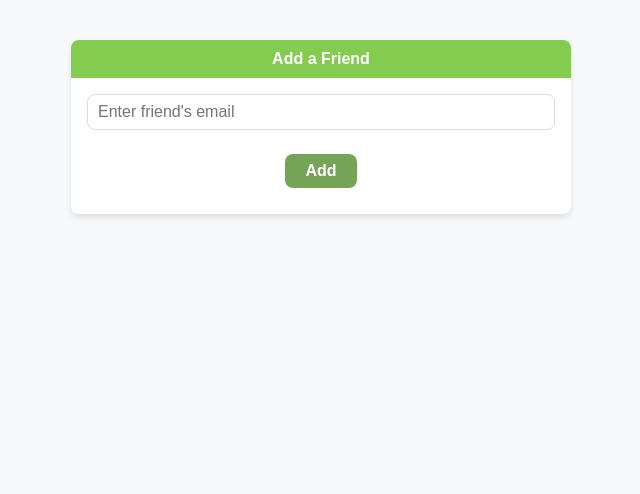
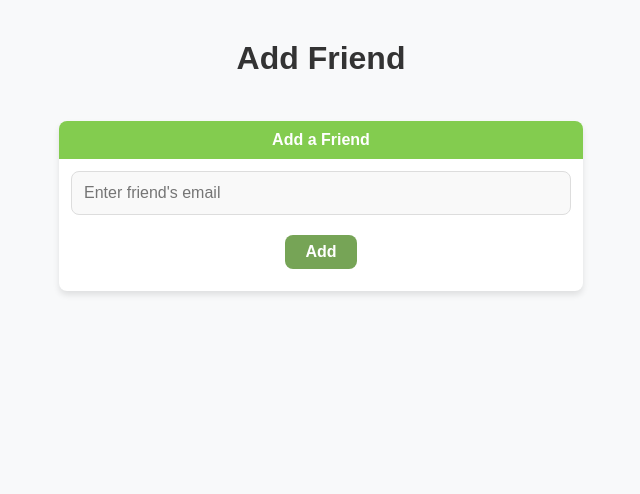
Before and after one commit to PedroFlores1996/Xchange, a Flask app: page /user/friend-form in a window 1280 px wide. Shown: the top 494 px of the page, without its empty margins (319-959 px from the left). Run offline with Flask 3, Linux system fonts and the light colour scheme; the visitor is signed in with stand-in values (Sample User, id 1); parts of the project's set-up code (start-up, migrations or seed data) failed here and were passed over.

Commit message:
make add group users/friends forms consistent

```diff
--- a/app/templates/user/add_friend_form.html
+++ b/app/templates/user/add_friend_form.html
@@ -2,7 +2,8 @@
 <html lang="en">
 <head>
     <meta charset="UTF-8">
-    <title>Add a Friend</title>
+    <meta name="viewport" content="width=device-width, initial-scale=1.0">
+    <title>Add Friend</title>
     <style>
         body {
             font-family: 'Poppins', sans-serif;
@@ -11,43 +12,47 @@
             padding: 0;
         }
         .container {
-            margin-top: 40px;
+            max-width: 500px;
+            margin: 40px auto;
+            padding: 0 16px;
             display: flex;
             flex-direction: column;
+            gap: 16px;
             align-items: center;
         }
         .card {
             width: 100%;
-            max-width: 500px;
-            margin: 0 auto;
             box-shadow: 0 4px 6px rgba(0, 0, 0, 0.1);
             border-radius: 8px;
             background-color: #fff;
+            padding: 12px;
         }
         .card-header {
             background-color: #83cc4f;
             color: #fff;
-            padding: 10px;
+            padding: 10px 14px;
             font-size: 1rem;
             text-align: center;
             font-weight: 600;
             border-radius: 8px 8px 0 0;
+            margin: -12px -12px 12px -12px;
         }
-        .add-friend-form {
-            width: 100%;
-            padding: 16px;
-            box-sizing: border-box;
-            display: flex;
-            flex-direction: column;
-            align-items: stretch;
+        .form-group {
+            margin-bottom: 12px;
         }
         .form-control {
-            padding: 8px 10px;
+            width: 100%;
+            padding: 12px;
             border: 1px solid #ddd;
             border-radius: 8px;
             font-size: 1rem;
-            margin-bottom: 14px;
             box-sizing: border-box;
+            background: #f9f9f9;
+        }
+        .form-control:focus {
+            outline: none;
+            border-color: #83cc4f;
+            background: #fff;
         }
         .btn {
             background-color: #76a456;
@@ -100,15 +105,13 @@
             text-decoration: none;
         }
         .flash-messages {
-            max-width: 400px;
-            margin: 0 auto 20px auto;
-            padding: 0 16px;
+            width: 100%;
+            margin-bottom: 20px;
         }
         .flash-message {
             padding: 12px 16px;
             border-radius: 8px;
             margin-bottom: 10px;
-            font-size: 0.95rem;
             font-weight: 500;
         }
         .flash-success {
@@ -131,6 +134,15 @@
             color: #0c5460;
             border: 1px solid #bee5eb;
         }
+        .group-info {
+            text-align: center;
+            margin-bottom: 20px;
+            color: #6c757d;
+        }
+        .group-info h1 {
+            color: #333;
+            margin: 0 0 8px 0;
+        }
     </style>
 </head>
 <body>
@@ -148,16 +160,26 @@
             {% endif %}
         {% endwith %}
 
+        <!-- Group Info Header -->
+        <div class="group-info">
+            <h1>Add Friend</h1>
+        </div>
+
         <div class="card">
             <div class="card-header">Add a Friend</div>
-            <form action="{{ url_for('user.friends') }}" method="post" class="add-friend-form">
-                <input type="email" name="email" class="form-control" id="email" placeholder="Enter friend's email" required>
-                <div style="text-align:center; margin-top: 10px;">
+
+            <form method="post" action="{{ url_for('user.friends') }}">
+                <div class="form-group">
+                    <input type="email" name="email" class="form-control" placeholder="Enter friend's email" required>
+                </div>
+
+                <div style="text-align:center; margin-top: 20px;">
                     <button type="submit" class="btn">Add</button>
                 </div>
             </form>
         </div>
     </div>
+
     <div class="fixed-bottom-card">
         <a href="{{ url_for('user.user_dashboard') }}">
             Back to Dashboard
--- a/app/templates/user/friends.html
+++ b/app/templates/user/friends.html
@@ -182,7 +182,6 @@
         <!-- Page Info Header -->
         <div class="page-info">
             <h1>Your Friends</h1>
-            <p>Manage your friends and debts</p>
         </div>
 
         <!-- Add Friend Button -->
```
Also changed, not shown: app/templates/group/add_users.html (+3 -7 lines).
